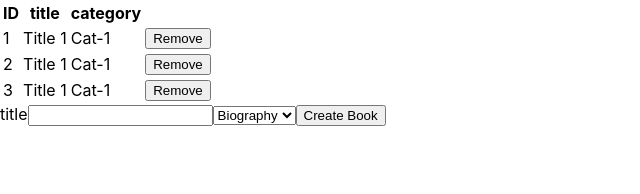
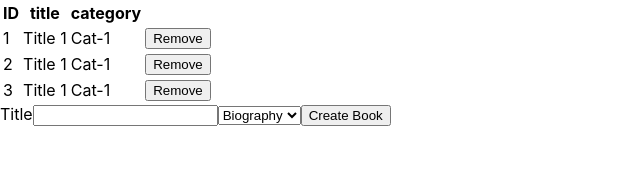
Before and after one commit to LamiaSristy/Book-Store, a React (Create React App) app: page / in a window 1280 px wide. Shown: the top 194 px of the page, without its empty margins (0-640 px from the left). Built offline with nearby package versions, Linux system fonts and the light colour scheme.

Commit message:
Update BookList and BookForm components

```diff
--- a/src/containers/BooksForm.js
+++ b/src/containers/BooksForm.js
@@ -68,24 +68,17 @@ const BookForm = ({ createBook }) => {
     });
 
     setState(initState);
-    // setBookTitleInput('');
-    // setBookCategoryInput('');
   };
 
   return (
     <form>
       <label htmlFor="bookTitle">
-        title
+        Title
         <input type="text" name="title" name="bookTitleInput"
           value={state.bookTitleInput}
           onChange={handleChange} />
-        {/* <input type="text" name="title" value={bookTitleInput} onChange={e => setBookTitleInput(e.target.value)} /> */}
       </label>
 
-      {/* <select
-        value={bookCategoryInput}
-        onChange={e => setBookCategoryInput(e.target.value)}
-      > */}
       <select name="bookCategoryInput"
           value={state.bookCategoryInput}
           onChange={handleChange}
```
Also changed, not shown: src/containers/BookList.js (+8 -10 lines), 1 other file (tests, documents, lock files or other folders).
